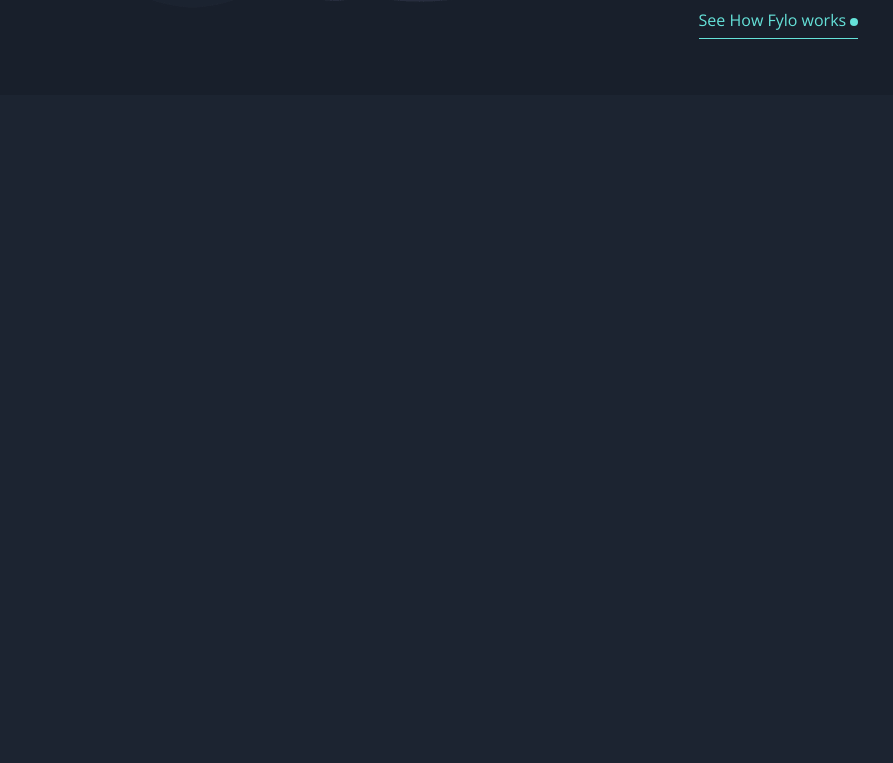
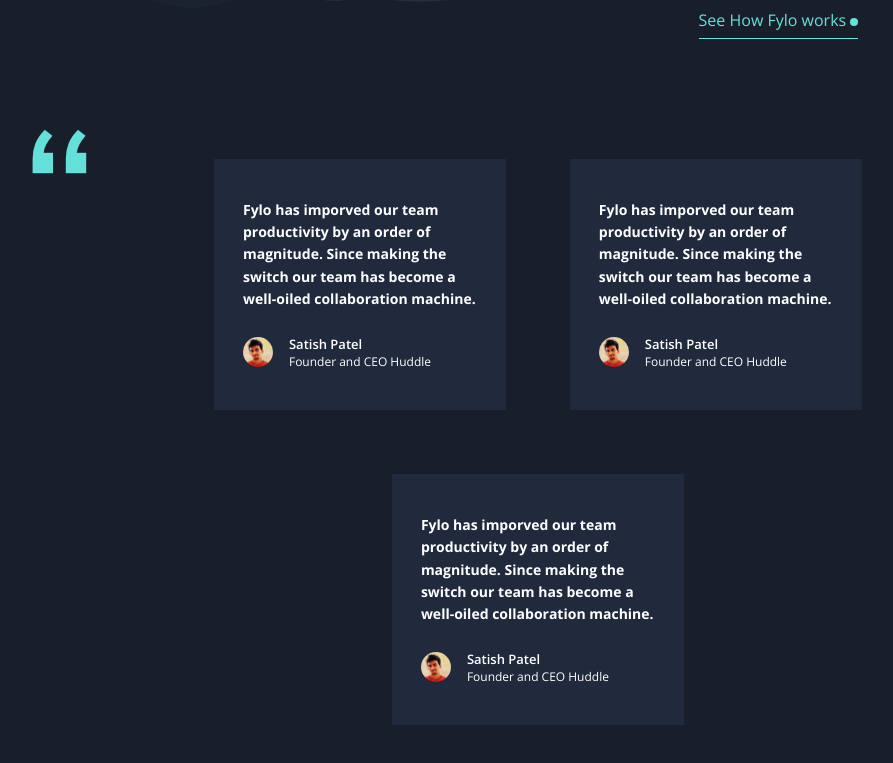
Before and after one commit to zhafranth/fylo-landingpage, a React (Create React App) app: page / in a window 1280 px wide. Shown: the part 2197-2960 px from the top of the page, without its empty margins (102-995 px from the left). Before the commit the page ends 2292 px from the top, so only its background shows below. Built offline with nearby package versions, Linux system fonts and the light colour scheme.

Commit message:
add testimonis

```diff
--- a/src/App.js
+++ b/src/App.js
@@ -1,7 +1,7 @@
 import "./app.scss";
 
 // Component
-import { Benefit, Header, Hero, Product } from "./components";
+import { Benefit, Header, Hero, Product, Testimoni } from "./components";
 function App() {
   return (
     <div className="App">
@@ -9,6 +9,7 @@
       <Hero />
       <Benefit />
       <Product />
+      <Testimoni />
     </div>
   );
 }
--- /dev/null
+++ b/src/components/Testimoni/index.js
@@ -0,0 +1,71 @@
+import React from "react";
+import {
+  MainTestimoni,
+  WrapperCard,
+  Card,
+  Desc,
+  WrapperProfile,
+  WrapperName,
+  Profile,
+  Name,
+  Job,
+  Image,
+} from "./style";
+
+// Image
+import Profile1 from "../../assets/profile-1.jpg";
+import Quotes from "../../assets/bg-quotes.png";
+
+const Testimoni = () => {
+  return (
+    <MainTestimoni>
+      <WrapperCard>
+        <Card>
+          <Desc>
+            Fylo has imporved our team productivity by an order of magnitude.
+            Since making the switch our team has become a well-oiled
+            collaboration machine.
+          </Desc>
+          <WrapperProfile>
+            <Profile src={Profile1} />
+            <WrapperName>
+              <Name>Satish Patel</Name>
+              <Job>Founder and CEO Huddle</Job>
+            </WrapperName>
+          </WrapperProfile>
+        </Card>
+        <Card>
+          <Desc>
+            Fylo has imporved our team productivity by an order of magnitude.
+            Since making the switch our team has become a well-oiled
+            collaboration machine.
+          </Desc>
+          <WrapperProfile>
+            <Profile src={Profile1} />
+            <WrapperName>
+              <Name>Satish Patel</Name>
+              <Job>Founder and CEO Huddle</Job>
+            </WrapperName>
+          </WrapperProfile>
+        </Card>
+        <Card>
+          <Desc>
+            Fylo has imporved our team productivity by an order of magnitude.
+            Since making the switch our team has become a well-oiled
+            collaboration machine.
+          </Desc>
+          <WrapperProfile>
+            <Profile src={Profile1} />
+            <WrapperName>
+              <Name>Satish Patel</Name>
+              <Job>Founder and CEO Huddle</Job>
+            </WrapperName>
+          </WrapperProfile>
+        </Card>
+        <Image src={Quotes} />
+      </WrapperCard>
+    </MainTestimoni>
+  );
+};
+
+export default Testimoni;
--- /dev/null
+++ b/src/components/Testimoni/style.js
@@ -0,0 +1,55 @@
+import styled from "styled-components/macro";
+
+export const MainTestimoni = styled.div`
+  padding: 4rem 12vw;
+  background-color: #181f2b;
+`;
+export const WrapperCard = styled.div`
+  position: relative;
+  display: flex;
+  justify-content: center;
+  gap: 4rem;
+  box-sizing: border-box;
+  flex-wrap: wrap;
+`;
+export const Card = styled.div`
+  box-sizing: border-box;
+  padding: 2.5rem 1.8rem;
+  background-color: hsl(219, 30%, 18%);
+  width: 30%;
+  color: #fff;
+  z-index: 2;
+`;
+export const Desc = styled.h5`
+  font-weight: 700;
+  font-size: 14px;
+  line-height: 1.4rem;
+  margin: 0;
+  margin-bottom: 1.5rem;
+`;
+export const WrapperProfile = styled.div`
+  display: flex;
+  align-items: center;
+  gap: 1rem;
+`;
+export const Profile = styled.img`
+  width: 30px;
+  height: 30px;
+  border-radius: 20px;
+`;
+export const WrapperName = styled.div``;
+export const Name = styled.p`
+  margin: 0;
+  font-size: 13px;
+  font-weight: 600;
+`;
+export const Job = styled.p`
+  margin: 0;
+  font-size: 12px;
+`;
+export const Image = styled.img`
+  position: absolute;
+  top: -30px;
+  left: -20px;
+  z-index: 1;
+`;
--- a/src/components/index.js
+++ b/src/components/index.js
@@ -2,5 +2,6 @@
 import Hero from "./Hero";
 import Benefit from "./Benefit";
 import Product from "./Product";
+import Testimoni from "./Testimoni";
 
-export { Header, Hero, Benefit, Product };
+export { Header, Hero, Benefit, Product, Testimoni };
```
